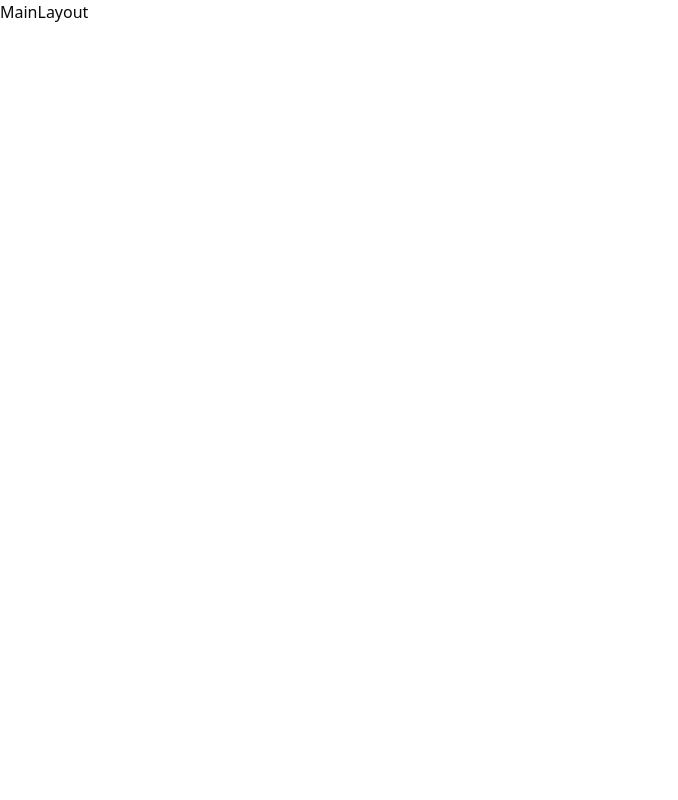
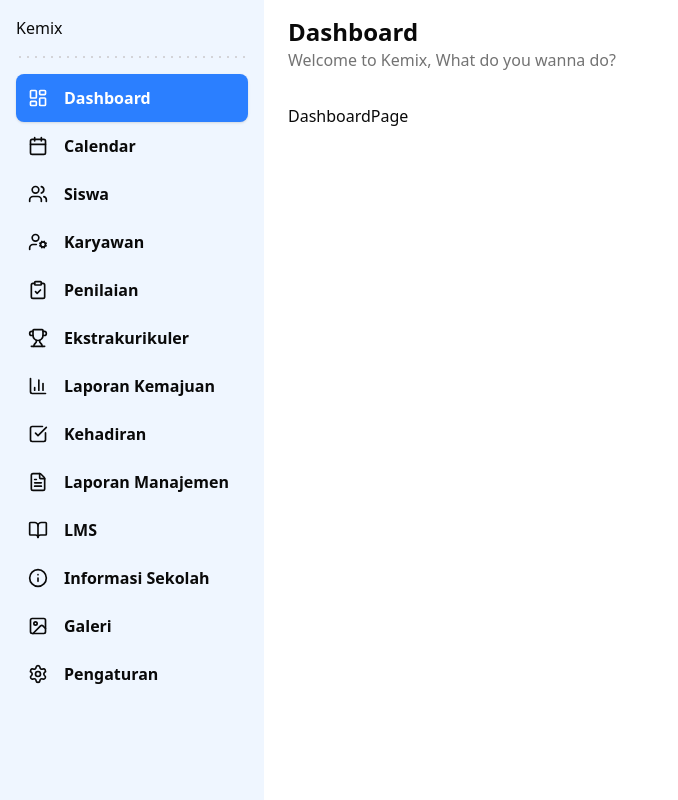
Before and after one commit to kewinzz/sms-school-management, a Next.js app: page / in a window 1280 px wide. Shown: the whole page, without its empty margins (0-678 px from the left). Built offline with nearby package versions, Linux system fonts and the light colour scheme.

Commit message:
Add layout

```diff
--- a/package.json
+++ b/package.json
@@ -9,6 +9,7 @@
     "lint": "eslint"
   },
   "dependencies": {
+    "@radix-ui/react-dialog": "^1.1.15",
     "@radix-ui/react-slot": "^1.2.4",
     "class-variance-authority": "^0.7.1",
     "clsx": "^2.1.1",
--- /dev/null
+++ b/src/app/(auth)/layout.tsx
@@ -0,0 +1,9 @@
+import React from 'react'
+
+const AuthLayout = () => {
+  return (
+    <div>AuthLayout</div>
+  )
+}
+
+export default AuthLayout
--- a/src/app/(main)/layout.tsx
+++ b/src/app/(main)/layout.tsx
@@ -1,9 +1,23 @@
-import React from 'react'
+import { Navbar } from "@/components/navbar";
+import Sidebar from "@/components/sidebar";
+import React from "react";
 
-const MainLayout = () => {
+const MainLayout = ({ children }: { children: React.ReactNode }) => {
   return (
-    <div>MainLayout</div>
-  )
-}
+    <div className="min-h-screen">
+      <div className="flex h-full w-full">
+        <div className="fixed left-0 top-0 hidden lg:block lg:w-66 h-full overflow-y-auto">
+          <Sidebar/>
+        </div>
+        <div className="lg:pl-66 w-full">
+          <div className="mx-auto max-w-screen-2xl h-full">
+            <Navbar/>
+            <main className="h-full py-8 px-6 flex flex-col">{children}</main>
+          </div>
+        </div>
+      </div>
+    </div>
+  );
+};
 
-export default MainLayout
+export default MainLayout;
--- /dev/null
+++ b/src/components/dotted-separator.tsx
@@ -0,0 +1,46 @@
+import { cn } from "@/lib/utils";
+
+interface DottedSeparatorProps {
+  className?: string;
+  color?: string;
+  height?: string;
+  dotSize?: string;
+  gapSize?: string;
+  direction?: "horizontal" | "vertical ";
+}
+
+export const DottedSeparator = ({
+  className,
+  color = "#d4d4d8",
+  height = "2px",
+  dotSize = "2px",
+  gapSize = "6px",
+  direction = "horizontal",
+}: DottedSeparatorProps) => {
+  const isHorizontal = direction === "horizontal";
+
+  return (
+    <div
+      className={cn(
+        isHorizontal
+          ? "w-full flex items-center"
+          : "h-full flex flex-col items-center",
+        className
+      )}
+    >
+      <div
+        className={isHorizontal ? "grow" : "grow-0"}
+        style={{
+          width: isHorizontal ? "100%" : height,
+          height: isHorizontal ? height : "100%",
+          backgroundImage: `radial-gradient(circle, ${color} 25%, transparent 25%)`,
+          backgroundSize: isHorizontal
+            ? `${parseInt(dotSize) + parseInt(gapSize)}px ${height}`
+            : `${height} ${parseInt(dotSize) + parseInt(gapSize)}px`,
+          backgroundRepeat: isHorizontal ? "repeat-x" : "repeat-y",
+          backgroundPosition: "center",
+        }}
+      />
+    </div>
+  );
+};
--- /dev/null
+++ b/src/components/mobile-sidebar.tsx
@@ -0,0 +1,24 @@
+"use client";
+
+import { MenuIcon } from "lucide-react";
+import { Button } from "./ui/button";
+import { Sheet, SheetContent, SheetTrigger } from "./ui/sheet";
+import { useState } from "react";
+import Sidebar from "./sidebar";
+
+export const MobileSidebar = () => {
+  const [isOpen, setIsOpen] = useState(false);
+
+  return (
+    <Sheet modal={false} open={isOpen} onOpenChange={setIsOpen}>
+      <SheetTrigger asChild>
+        <Button variant="secondary" className="lg:hidden">
+          <MenuIcon className="size-5 text-neutral-500" />
+        </Button>
+      </SheetTrigger>
+      <SheetContent side="left" className="p-0">
+        <Sidebar />
+      </SheetContent>
+    </Sheet>
+  );
+};
--- /dev/null
+++ b/src/components/navbar.tsx
@@ -0,0 +1,15 @@
+import { MobileSidebar } from "./mobile-sidebar";
+
+export const Navbar = () => {
+  return (
+    <nav className="pt-4 px-6 flex items-center justify-between">
+      <div className="flex-col hidden lg:flex">
+        <h1 className="text-2xl font-semibold">Dashboard</h1>
+        <p className="text-muted-foreground">
+          Welcome to Kemix, What do you wanna do?
+        </p>
+      </div>
+      <MobileSidebar />
+    </nav>
+  );
+};
--- /dev/null
+++ b/src/components/navigation.tsx
@@ -0,0 +1,36 @@
+"use client";
+
+import { routes } from "@/constants";
+import { cn } from "@/lib/utils";
+import Link from "next/link";
+import { usePathname } from "next/navigation";
+
+const Navigation = () => {
+  const pathname = usePathname();
+
+  return (
+    <ul className="flex flex-col">
+      {routes.map((item) => {
+        const isActive = item.href === pathname;
+        const Icon = item.icon;
+
+        return (
+          <Link key={item.href} href={item.href}>
+            <div
+              className={cn(
+                "flex items-center gap-4 p-3 rounded-md hover:text-primary font-semibold transition",
+                isActive &&
+                  "bg-blue-500 text-white shadow-sm hover-opacity-100",
+              )}
+            >
+              <Icon className={cn("size-5", isActive && "text-white")} />
+              {item.label}
+            </div>
+          </Link>
+        );
+      })}
+    </ul>
+  );
+};
+
+export default Navigation;
--- /dev/null
+++ b/src/components/sidebar.tsx
@@ -0,0 +1,18 @@
+import Link from 'next/link'
+import React from 'react'
+import Navigation from './navigation'
+import { DottedSeparator } from './dotted-separator'
+
+const Sidebar = () => {
+  return (
+    <aside className='h-full bg-blue-50 p-4 w-full'>
+      <Link href='/' className='my-4'>
+        Kemix
+      </Link>
+      <DottedSeparator className='my-4'/>
+      <Navigation/>
+    </aside>
+  )
+}
+
+export default Sidebar
--- /dev/null
+++ b/src/components/ui/sheet.tsx
@@ -0,0 +1,143 @@
+"use client"
+
+import * as React from "react"
+import * as SheetPrimitive from "@radix-ui/react-dialog"
+import { XIcon } from "lucide-react"
+
+import { cn } from "@/lib/utils"
+
+function Sheet({ ...props }: React.ComponentProps<typeof SheetPrimitive.Root>) {
+  return <SheetPrimitive.Root data-slot="sheet" {...props} />
+}
+
+function SheetTrigger({
+  ...props
+}: React.ComponentProps<typeof SheetPrimitive.Trigger>) {
+  return <SheetPrimitive.Trigger data-slot="sheet-trigger" {...props} />
+}
+
+function SheetClose({
+  ...props
+}: React.ComponentProps<typeof SheetPrimitive.Close>) {
+  return <SheetPrimitive.Close data-slot="sheet-close" {...props} />
+}
+
+function SheetPortal({
+  ...props
+}: React.ComponentProps<typeof SheetPrimitive.Portal>) {
+  return <SheetPrimitive.Portal data-slot="sheet-portal" {...props} />
+}
+
+function SheetOverlay({
+  className,
+  ...props
+}: React.ComponentProps<typeof SheetPrimitive.Overlay>) {
+  return (
+    <SheetPrimitive.Overlay
+      data-slot="sheet-overlay"
+      className={cn(
+        "data-[state=open]:animate-in data-[state=closed]:animate-out data-[state=closed]:fade-out-0 data-[state=open]:fade-in-0 fixed inset-0 z-50 bg-black/50",
+        className
+      )}
+      {...props}
+    />
+  )
+}
+
+function SheetContent({
+  className,
+  children,
+  side = "right",
+  showCloseButton = true,
+  ...props
+}: React.ComponentProps<typeof SheetPrimitive.Content> & {
+  side?: "top" | "right" | "bottom" | "left"
+  showCloseButton?: boolean
+}) {
+  return (
+    <SheetPortal>
+      <SheetOverlay />
+      <SheetPrimitive.Content
+        data-slot="sheet-content"
+        className={cn(
+          "bg-background data-[state=open]:animate-in data-[state=closed]:animate-out fixed z-50 flex flex-col gap-4 shadow-lg transition ease-in-out data-[state=closed]:duration-300 data-[state=open]:duration-500",
+          side === "right" &&
+            "data-[state=closed]:slide-out-to-right data-[state=open]:slide-in-from-right inset-y-0 right-0 h-full w-3/4 border-l sm:max-w-sm",
+          side === "left" &&
+            "data-[state=closed]:slide-out-to-left data-[state=open]:slide-in-from-left inset-y-0 left-0 h-full w-3/4 border-r sm:max-w-sm",
+          side === "top" &&
+            "data-[state=closed]:slide-out-to-top data-[state=open]:slide-in-from-top inset-x-0 top-0 h-auto border-b",
+          side === "bottom" &&
+            "data-[state=closed]:slide-out-to-bottom data-[state=open]:slide-in-from-bottom inset-x-0 bottom-0 h-auto border-t",
+          className
+        )}
+        {...props}
+      >
+        {children}
+        {showCloseButton && (
+          <SheetPrimitive.Close className="ring-offset-background focus:ring-ring data-[state=open]:bg-secondary absolute top-4 right-4 rounded-xs opacity-70 transition-opacity hover:opacity-100 focus:ring-2 focus:ring-offset-2 focus:outline-hidden disabled:pointer-events-none">
+            <XIcon className="size-4" />
+            <span className="sr-only">Close</span>
+          </SheetPrimitive.Close>
+        )}
+      </SheetPrimitive.Content>
+    </SheetPortal>
+  )
+}
+
+function SheetHeader({ className, ...props }: React.ComponentProps<"div">) {
+  return (
+    <div
+      data-slot="sheet-header"
+      className={cn("flex flex-col gap-1.5 p-4", className)}
+      {...props}
+    />
+  )
+}
+
+function SheetFooter({ className, ...props }: React.ComponentProps<"div">) {
+  return (
+    <div
+      data-slot="sheet-footer"
+      className={cn("mt-auto flex flex-col gap-2 p-4", className)}
+      {...props}
+    />
+  )
+}
+
+function SheetTitle({
+  className,
+  ...props
+}: React.ComponentProps<typeof SheetPrimitive.Title>) {
+  return (
+    <SheetPrimitive.Title
+      data-slot="sheet-title"
+      className={cn("text-foreground font-semibold", className)}
+      {...props}
+    />
+  )
+}
+
+function SheetDescription({
+  className,
+  ...props
+}: React.ComponentProps<typeof SheetPrimitive.Description>) {
+  return (
+    <SheetPrimitive.Description
+      data-slot="sheet-description"
+      className={cn("text-muted-foreground text-sm", className)}
+      {...props}
+    />
+  )
+}
+
+export {
+  Sheet,
+  SheetTrigger,
+  SheetClose,
+  SheetContent,
+  SheetHeader,
+  SheetFooter,
+  SheetTitle,
+  SheetDescription,
+}
--- /dev/null
+++ b/src/constants.tsx
@@ -0,0 +1,83 @@
+import {
+  LayoutDashboard,
+  Calendar,
+  Users,
+  UserCog,
+  ClipboardCheck,
+  Trophy,
+  BarChart3,
+  CheckSquare,
+  FileText,
+  BookOpen,
+  Info,
+  Image,
+  Settings,
+} from "lucide-react";
+
+export const routes = [
+  {
+    label: "Dashboard",
+    href: "/",
+    icon: LayoutDashboard,
+  },
+  {
+    label: "Calendar",
+    href: "/calendars",
+    icon: Calendar,
+  },
+  {
+    label: "Siswa",
+    href: "/siswa",
+    icon: Users,
+  },
+  {
+    label: "Karyawan",
+    href: "/karyawan",
+    icon: UserCog,
+  },
+  {
+    label: "Penilaian",
+    href: "/penilaian",
+    icon: ClipboardCheck,
+  },
+  {
+    label: "Ekstrakurikuler",
+    href: "/ekstrakurikuler",
+    icon: Trophy,
+  },
+  {
+    label: "Laporan Kemajuan",
+    href: "/laporan-kemajuan",
+    icon: BarChart3,
+  },
+  {
+    label: "Kehadiran",
+    href: "/kehadiran",
+    icon: CheckSquare,
+  },
+  {
+    label: "Laporan Manajemen",
+    href: "/laporan-manajemen",
+    icon: FileText,
+  },
+  {
+    label: "LMS",
+    href: "/lms",
+    icon: BookOpen,
+  },
+  {
+    label: "Informasi Sekolah",
+    href: "/informasi-sekolah",
+    icon: Info,
+  },
+  {
+    label: "Galeri",
+    href: "/galeri",
+    icon: Image,
+  },
+  {
+    label: "Pengaturan",
+    href: "/pengaturan",
+    icon: Settings,
+  },
+];
```
Also changed, not shown: src/components/user-button.tsx (added), 1 other file (tests, documents, lock files or other folders).
